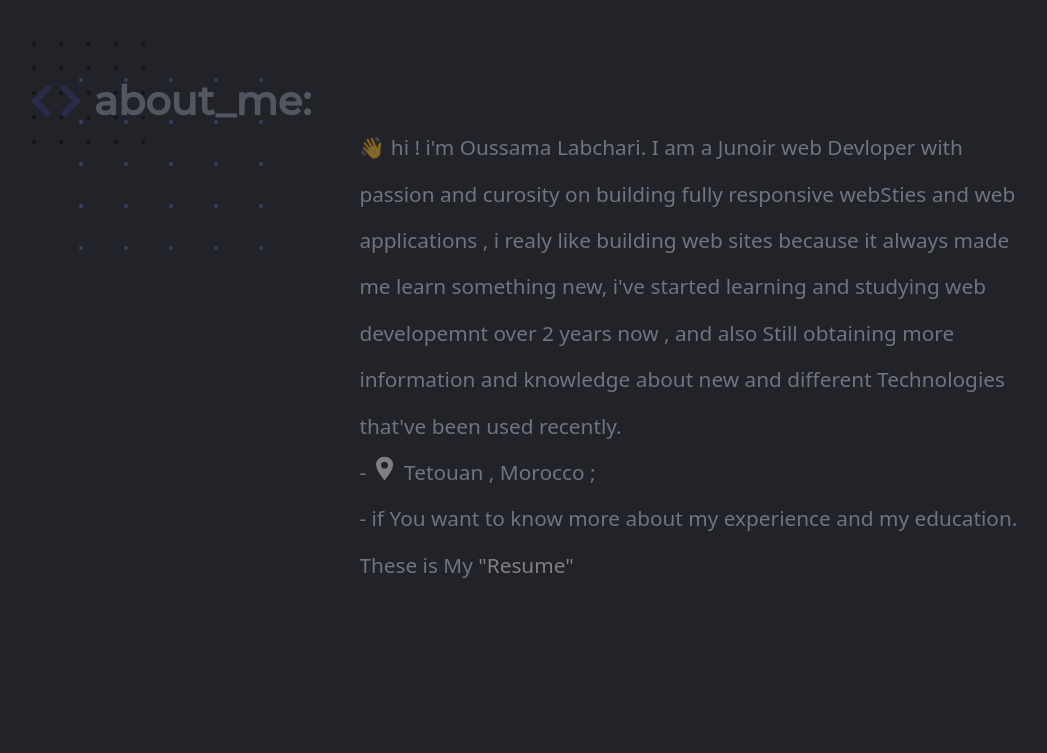
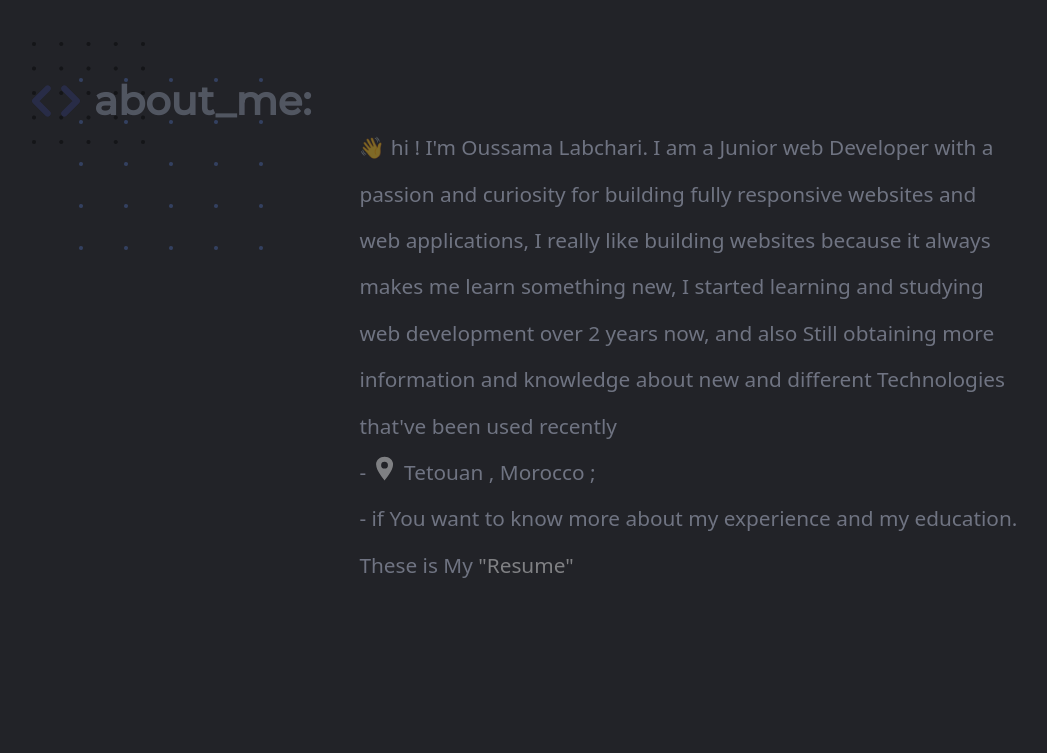
Before and after one commit to u-bx31/Portfolio_v1, a React (Create React App) app: page / in a window 1280 px wide. Shown: the part 686-1439 px from the top of the page, without its empty margins (92-1139 px from the left). Built offline with nearby package versions, Linux system fonts and the light colour scheme; a web font is replaced by a local one.

Commit message:
mdofie-aboutMe

```diff
--- a/src/Components/About.jsx
+++ b/src/Components/About.jsx
@@ -34,15 +34,12 @@ const About = () => {
                     </div>
 
                 </ItemMotion>
-                <ItemMotion  className="c-about_desc p-lg-5 p-3">
+                <ItemMotion className="c-about_desc p-lg-5 p-3">
                     <p >
-                        👋 hi ! i'm Oussama Labchari. I am a Junoir web Devloper with passion and curosity on building fully responsive webSties and web applications
-                        , i realy like building web sites because it always made me learn something new,
-                        i've started learning and studying web developemnt over 2 years now , and also Still obtaining more information and knowledge
-                        about new and different Technologies that've been used recently.<br />
+                        👋 hi ! I'm Oussama Labchari. I am a Junior web Developer with a passion and curiosity for building fully responsive websites and web applications,
+                        I really like building websites because it always makes me learn something new, I started learning and studying web development over 2 years now, and also Still obtaining more information and knowledge about new and different Technologies that've been used recently<br />
                         - <LocationIcon />  Tetouan , Morocco ;<br />
-
-                        - if You want to know more about my experience and my education. These is My <button className='btn_link c-underLinebroder' onClick={()=>handleOpen()}>"Resume"</button>
+                        - if You want to know more about my experience and my education. These is My <button className='btn_link c-underLinebroder' onClick={() => handleOpen()}>"Resume"</button>
                     </p>
                 </ItemMotion>
             </motion.div>
```
